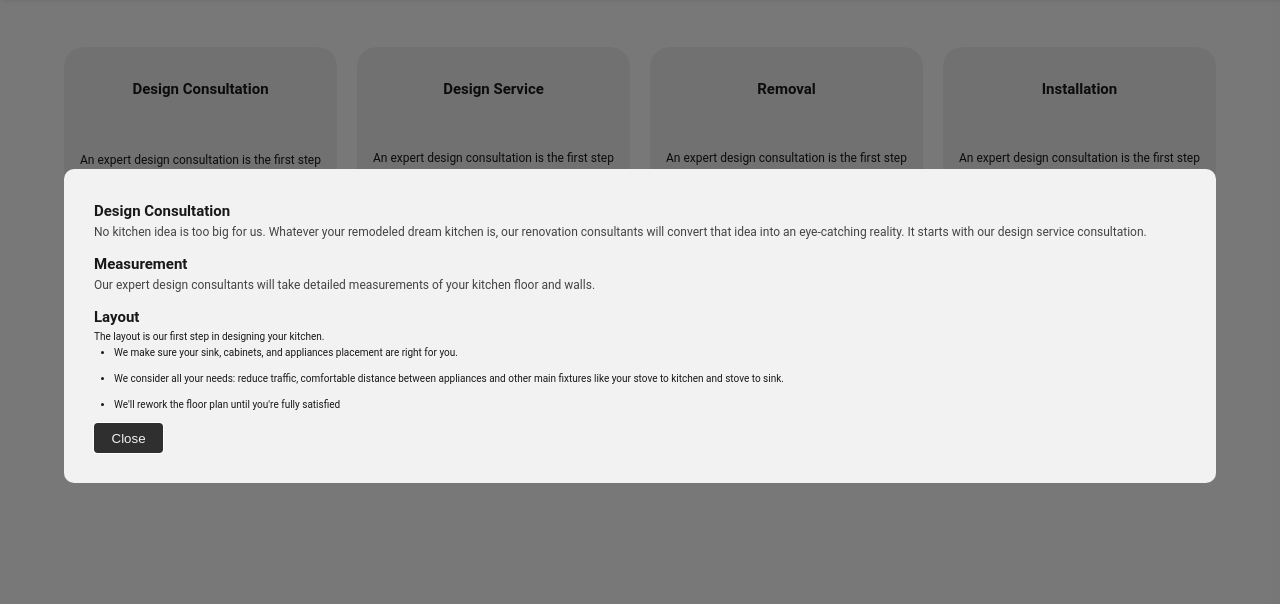
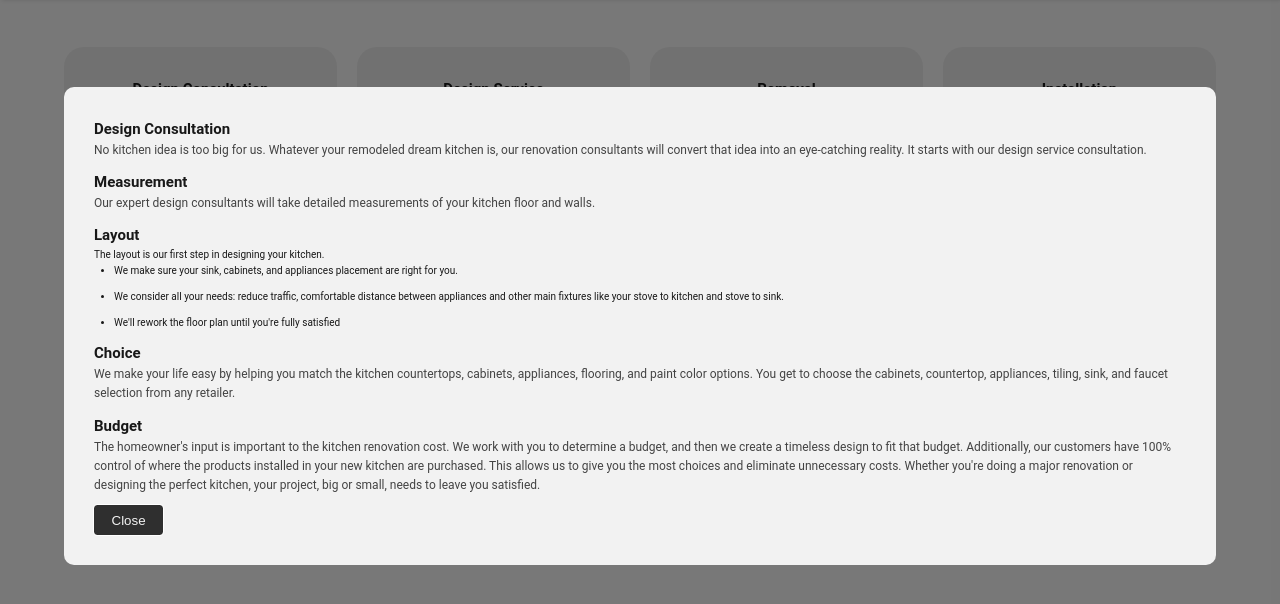
Before and after one commit to Brandonpani/rebuild-colorado-master, a website: page dist/kitchen.html in a window 1280 px wide. Both pictures are taken after a click on the button "Read More". Shown: the part 1175-1779 px from the top of the page. Drawn offline with Linux system fonts and the light colour scheme.

Commit message:
moda all info design consultation

```diff
--- a/dist/css/estilos.css
+++ b/dist/css/estilos.css
@@ -287,6 +287,7 @@ body {
   width: 100%;
   height: 100%;
   transition: 0.3s ease-in-out;
+  z-index: 2;
 }
 .modalContainer .modal {
   width: 90%;
--- a/dist/kitchen.html
+++ b/dist/kitchen.html
@@ -90,6 +90,11 @@
                         <li class="listStyle">We'll rework the floor plan until you're fully satisfied</li>
                     </ul>
 
+                    <h2 class="title-3">Choice</h2>
+                    <p>We make your life easy by helping you match the kitchen countertops, cabinets, appliances, flooring, and paint color options. You get to choose the cabinets, countertop, appliances, tiling, sink, and faucet selection from any retailer.  </p>
+
+                    <h3 class="title-3">Budget</h3>
+                    <p>The homeowner's input is important to the kitchen renovation cost. We work with you to determine a budget, and then we create a timeless design to fit that budget. Additionally, our customers have 100% control of where the products installed in your new kitchen are purchased. This allows us to give you the most choices and eliminate unnecessary costs. Whether you're doing a major renovation or designing the perfect kitchen, your project, big or small, needs to leave you satisfied.</p>
                     <button class="btn btn-fill" id="modalClose">Close</button>
                 </div>
             </div>
```
Also changed, not shown: 1 other file.
